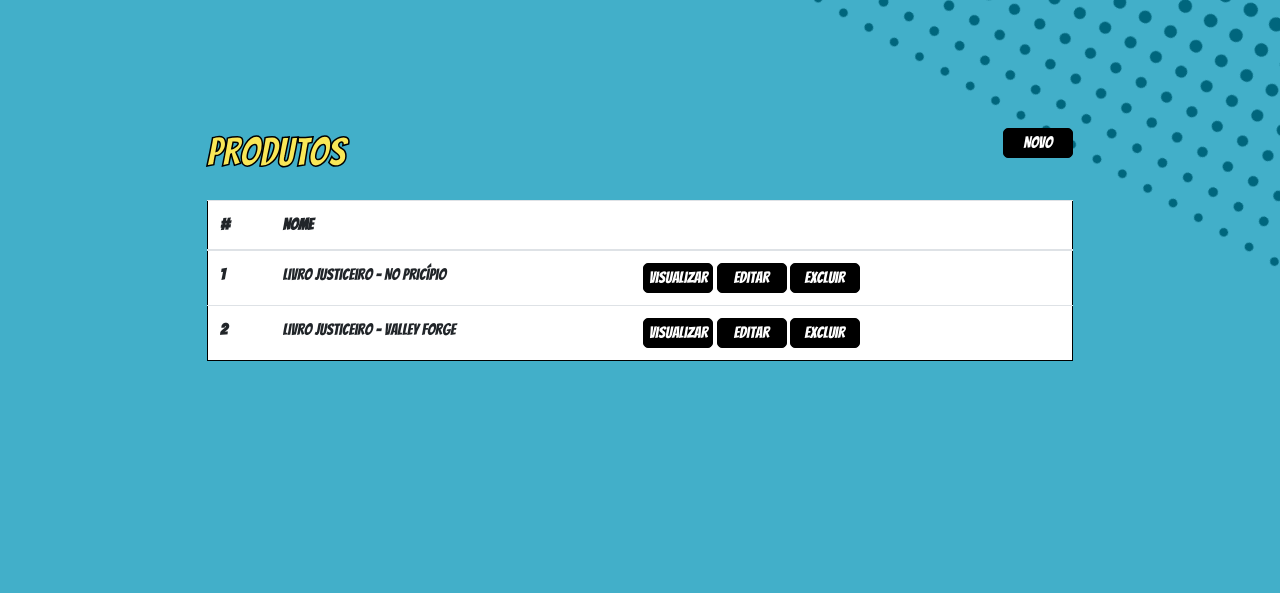
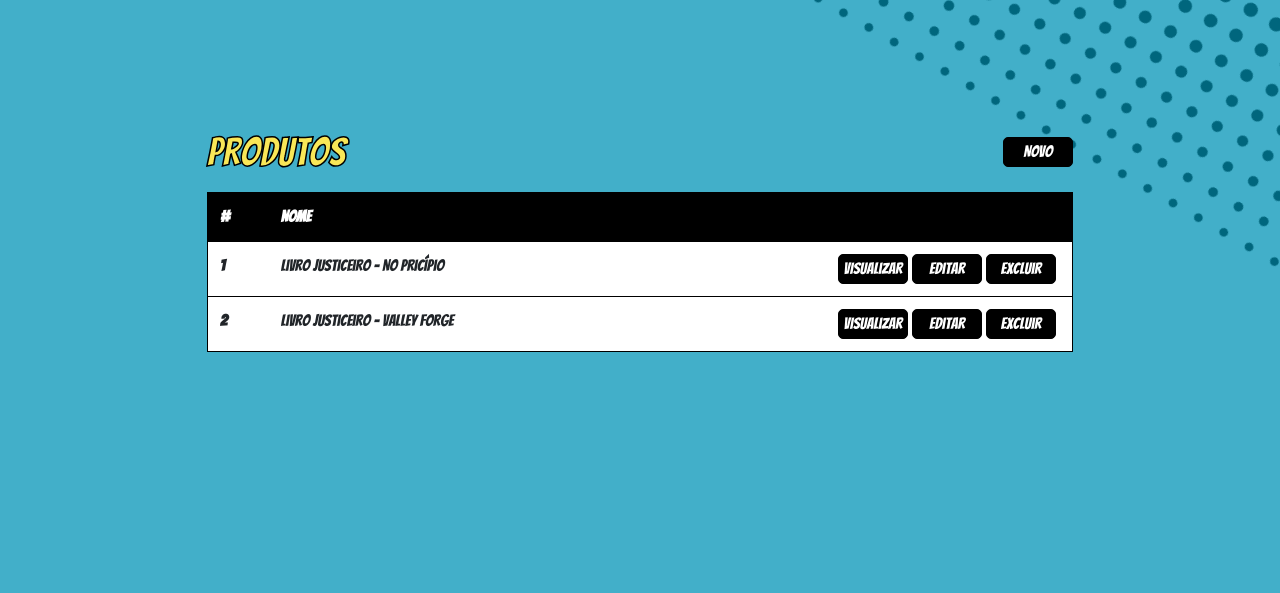
Before and after one commit to renanNun/nunes-comics, a PHP site: page /views/admin-produtos.html in a window 1280 px wide. Shown: the top 593 px of the page. Run offline with PHP 8.4, Linux system fonts and the light colour scheme; some libraries are stand-ins or nearby versions.

Commit message:
Corrigindo estilo da pag admin-produtos

```diff
--- a/nunescomics/public/styles/adm-produtos.css
+++ b/nunescomics/public/styles/adm-produtos.css
@@ -33,11 +33,26 @@ main {
 	width: 70px;
 	height: 30px;
 	border-radius: 5px;
+	transition: 0.5s;
+}
+
+.container button:hover{
+	transform: scale(1.1);
+}
+
+.container .botoes{
+	display: flex;
+	justify-content: flex-end;
+	margin-left: 10px;
+}
+
+.container table thead tr{
+	background-color: black;
+	color: white;
 }
 
 .container table tr{
 	border: 1.5px solid var(--corSecundaria);
-	border-radius: 5px;
 	background-color: white;
 }
 
@@ -45,6 +60,7 @@ main {
 	display: flex;
 	justify-content: space-between;
 	margin-bottom: 1rem;
+	align-items: center;
 }
 
 
--- a/nunescomics/views/admin-produtos.html
+++ b/nunescomics/views/admin-produtos.html
@@ -39,11 +39,12 @@
 			<div class="container">
 
 				<div class="titulo">
-					<h1>Produtos</h1>
+					<h1 class="mb-0">Produtos</h1>
 			    	<button type="button">Novo</button>
 		    	</div>
 
-				<table class="table">
+		    	<div class="g">
+				<table class="table table-borderless rounded">
 				  <thead>
 				    <tr>
 				      <th scope="col">#</th>
@@ -55,23 +56,24 @@
 				    <tr>
 				      <th scope="row">1</th>
 				      <td>Livro Justiceiro - No Pricípio</td>
-				      <td>
-				      	<button type="button">Visualizar</button>
-			    		<button type="button">Editar</button>
-			    		<button type="button" onclick="excluir();">Excluir</button>
+				      <td class="botoes flex-wrap">
+				      	<button type="button" class="mr-1">Visualizar</button>
+			    		<button type="button" class="mr-1">Editar</button>
+			    		<button type="button" class="mr-1" onclick="excluir();">Excluir</button>
 				      </td>
 				    </tr>
 				    <tr>
 				      <th scope="row">2</th>
 				      <td>Livro Justiceiro - Valley Forge</td>
-				      <td>
-				      	<button type="button">Visualizar</button>
-			    		<button type="button">Editar</button>
-			    		<button type="button" onclick="excluir();">Excluir</button>
+				      <td class="botoes flex-wrap">
+				      	<button type="button" class="mr-1">Visualizar</button>
+			    		<button type="button" class="mr-1">Editar</button>
+			    		<button type="button" class="mr-1" onclick="excluir();">Excluir</button>
 				      </td>
 				    </tr>
 				  </tbody>
 				</table>
+			</div>
 			</div>
 
   		</main>
```
